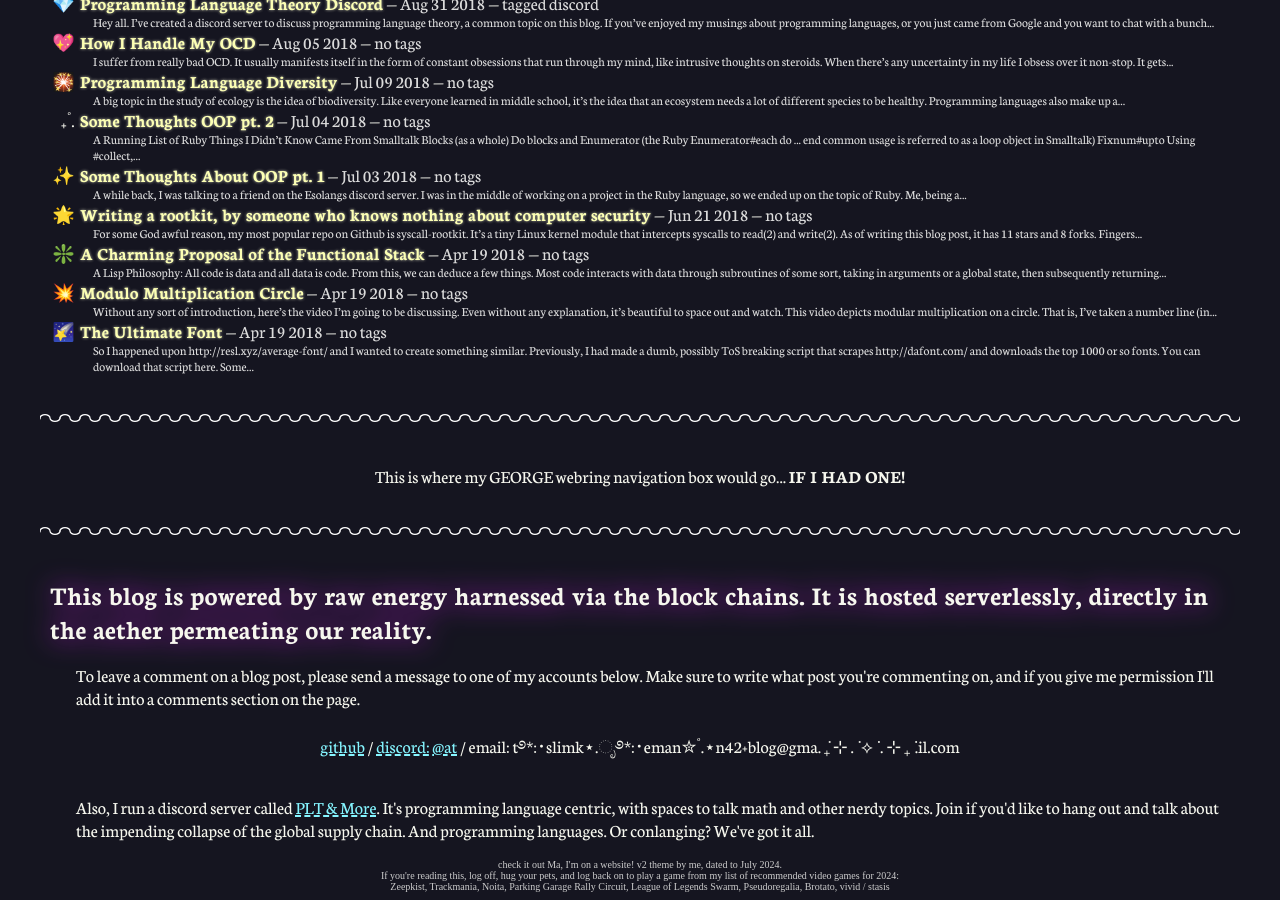
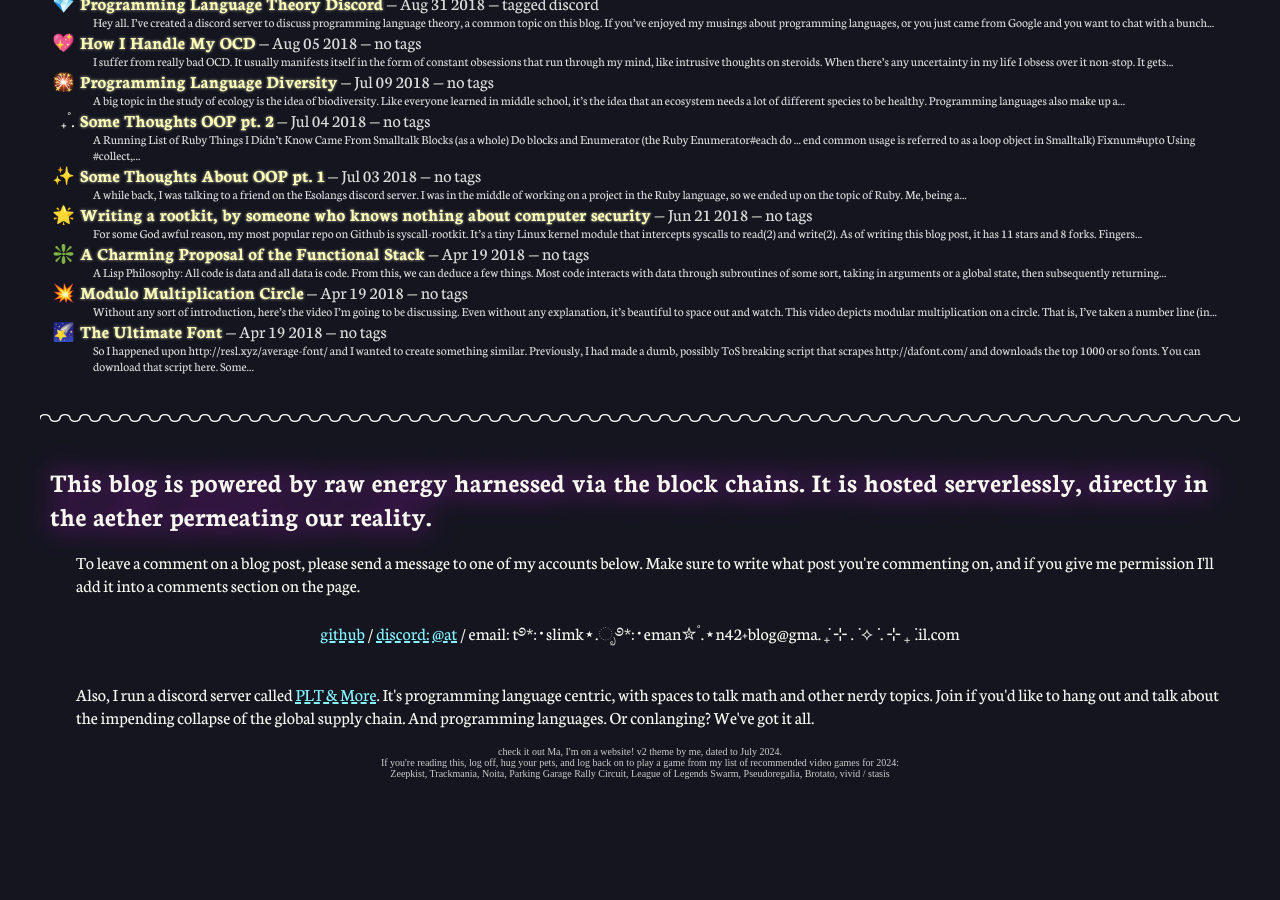
Before and after one commit to DataKinds/datakinds.github.io, a Jekyll site: the page built from index.md, in a window 1280 px wide and 900 px high, scrolled down 1940 px. Built offline with Jekyll 4.4.1, drawn with Linux system fonts in a browser that asks for light colours; some web fonts are replaced; after the commit the page ends 2727 px from its top, so only the background shows below that.

Commit message:
Drop webring box for now, will move to footer proper

```diff
--- a/_includes/footer.html
+++ b/_includes/footer.html
@@ -1,8 +1,4 @@
 <footer class="site-footer h-card">
-  <div style="margin:40px 0" class="fancy"></div>
-
-  <p style="text-align:center">This is where my GEORGE webring navigation box would go... <strong>IF I HAD ONE!</strong></p>
-
   <div style="margin:40px 0" class="fancy"></div>
 
   <h2 class="footer-title">
```
